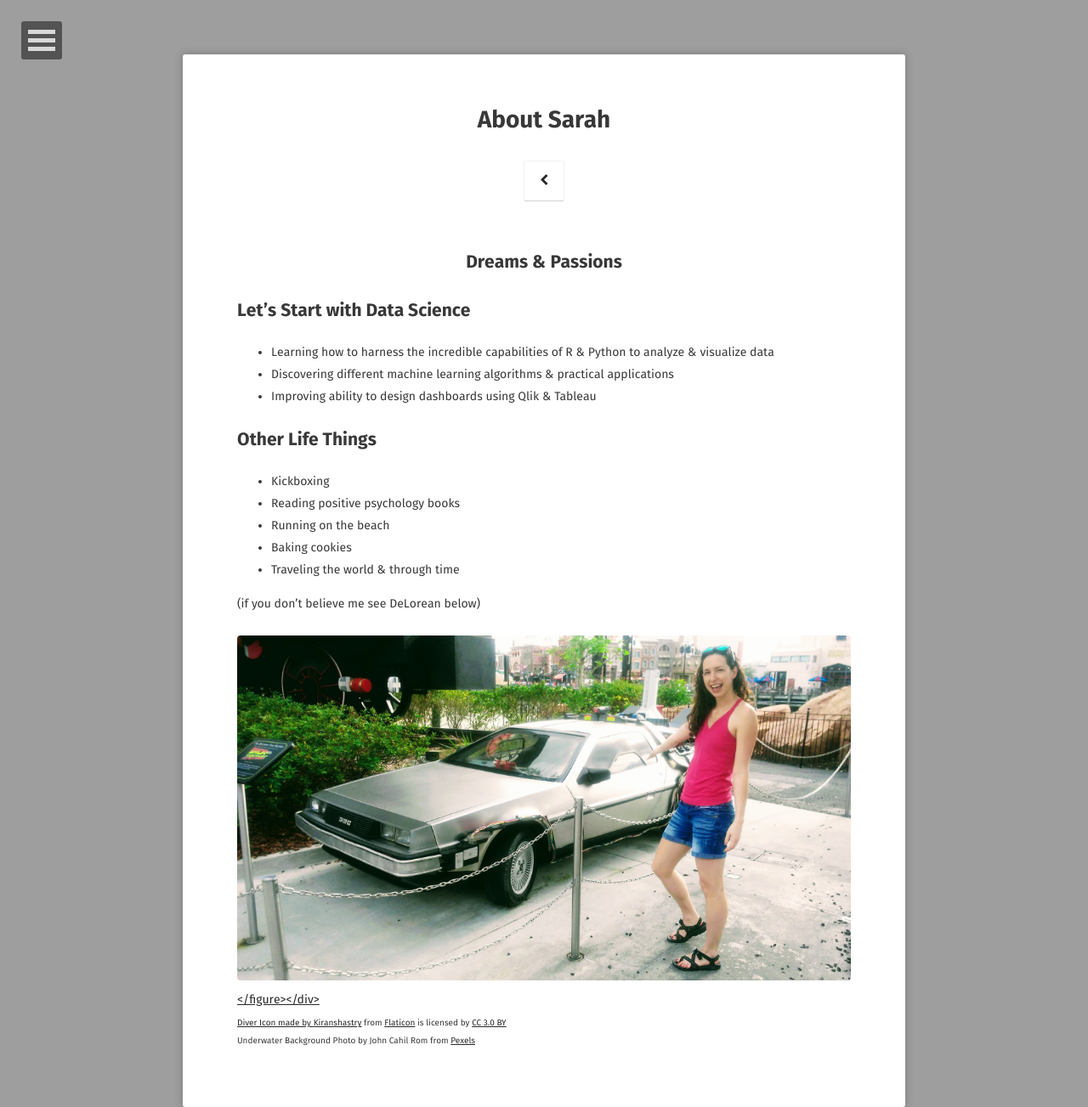
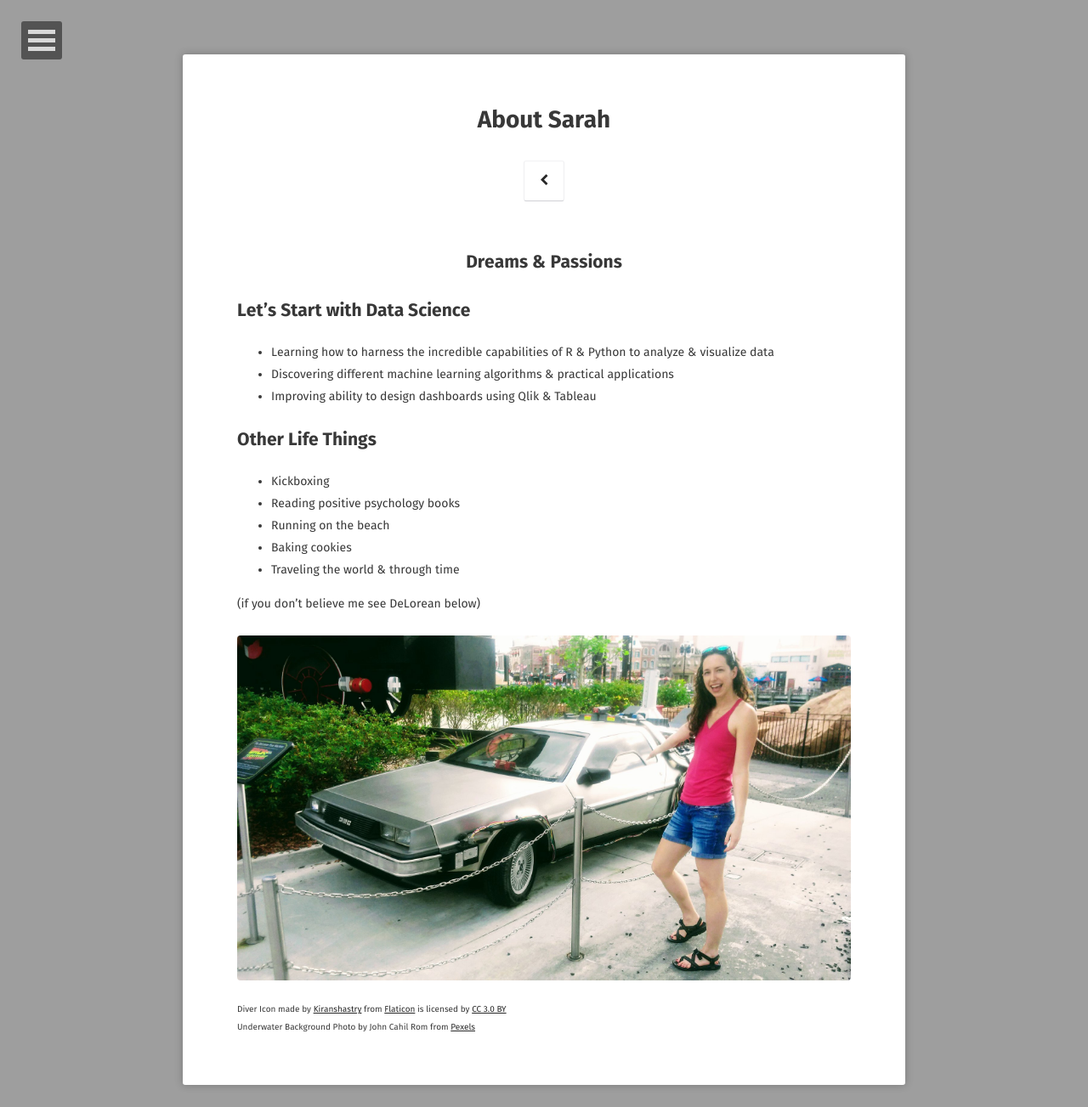
Before and after one commit to sarahschirduan/sarahschirduan.github.io, a Jekyll site: the page built from about/index.md, in a window 1280 px wide. Shown: the whole page at 85% size. Built offline with Jekyll 4.4.1, drawn with Linux system fonts in a browser that asks for light colours; some web fonts are replaced; after the commit the page ends 1277 px from its top, so only the background shows below that.

Commit message:
Update index.md

```diff
--- a/about/index.md
+++ b/about/index.md
@@ -24,8 +24,9 @@
 (if you don't believe me see DeLorean below)
 <div>
 <figure>
-  <a href="/assets/img/DeLorean.jpg"><img src="/assets/img/DeLorean.jpg">
-</figure></div>
+  <a href="/assets/img/DeLorean.jpg"><img src="/assets/img/DeLorean.jpg"></a>
+</figure>
+</div>
 
 <div><font size="-2">Diver Icon made by <a href="https://www.flaticon.com/authors/kiranshastry" title="Kiranshastry">Kiranshastry</a> from <a href="https://www.flaticon.com/" title="Flaticon">Flaticon</a> is licensed by <a href="http://creativecommons.org/licenses/by/3.0" title="Creative Commons BY 3.0">CC 3.0 BY</a>
 
```
